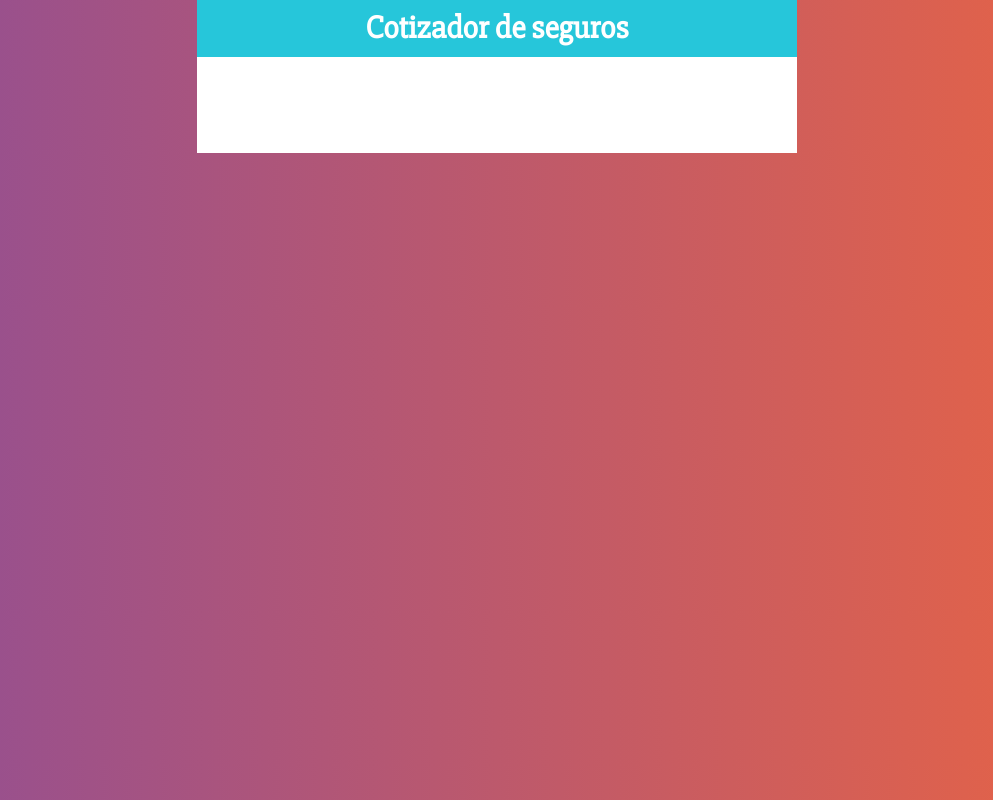
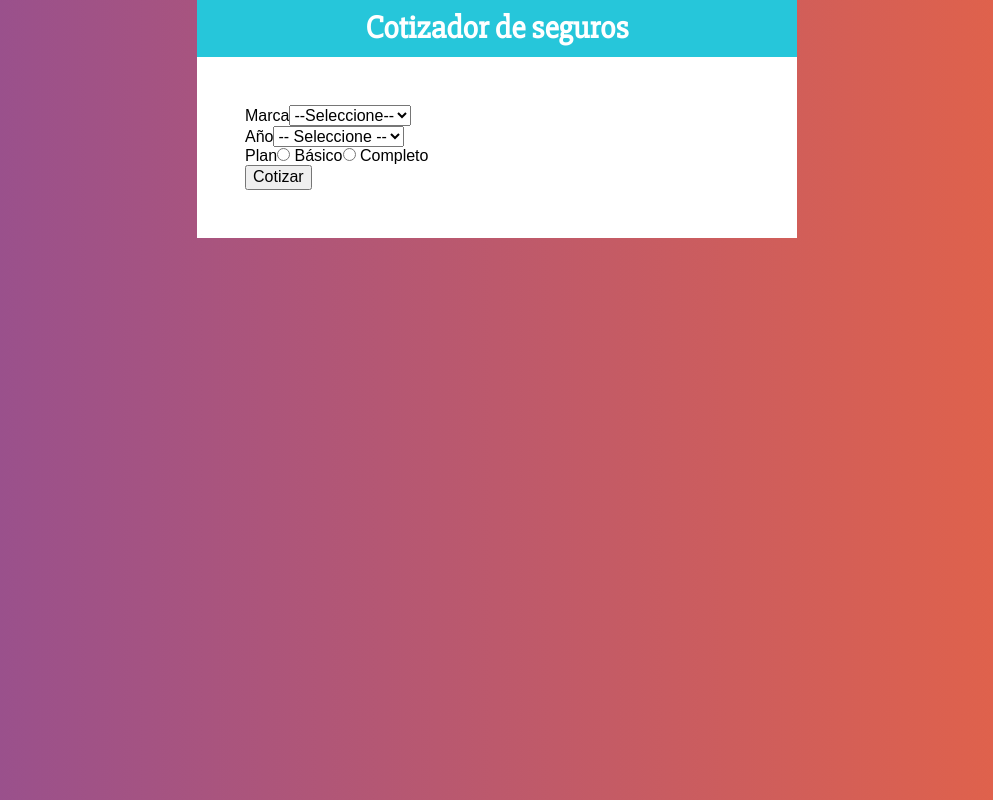
Before and after one commit to militroncho7/cotizador-seguros, a React (Create React App) app: page / in a window 1280 px wide. Shown: the whole page, without its empty margins (143-1136 px from the left). Built offline with nearby package versions, Linux system fonts and the light colour scheme.

Commit message:
created form

```diff
--- a/src/App.js
+++ b/src/App.js
@@ -1,5 +1,6 @@
 import React from 'react';
 import Header from './components/Header';
+import Formulario from './components/Formulario';
 
 import styled from '@emotion/styled';
 
@@ -19,7 +20,7 @@
       <Header titulo='Cotizador de seguros'/>
 
       <ContenedorFormulario>
-
+        <Formulario />
       </ContenedorFormulario>
     </Contenedor>
   );
--- /dev/null
+++ b/src/components/Formulario.js
@@ -0,0 +1,54 @@
+import React from 'react';
+
+const Formulario = () => {
+    return (
+        <form>
+            <div>
+                <label>Marca</label>
+                <select>
+                    <option value="">--Seleccione--</option>
+                    <option value="americano">Americano</option>
+                    <option value="europe">Europe</option>
+                    <option value="asiatico">Asiático</option>
+                </select>
+            </div>
+
+            <div>
+                <label>Año</label>
+                <select>
+                <option value="">-- Seleccione --</option>
+                    <option value="2021">2021</option>
+                    <option value="2020">2020</option>
+                    <option value="2019">2019</option>
+                    <option value="2018">2018</option>
+                    <option value="2017">2017</option>
+                    <option value="2016">2016</option>
+                    <option value="2015">2015</option>
+                    <option value="2014">2014</option>
+                    <option value="2013">2013</option>
+                    <option value="2012">2012</option>
+                </select>
+            </div>
+
+            <div>
+                <label>Plan</label>
+                <input
+                    type="radio"
+                    name="plan"
+                    value="basico"
+                /> Básico
+
+                <input
+                    type="radio"
+                    name="plan"
+                    value="completo"
+                /> Completo
+            </div>
+
+            <button type="button">Cotizar</button>
+
+        </form>
+    );
+}
+
+export default Formulario;
```
Also changed, not shown: 1 other file (tests, documents, lock files or other folders).
